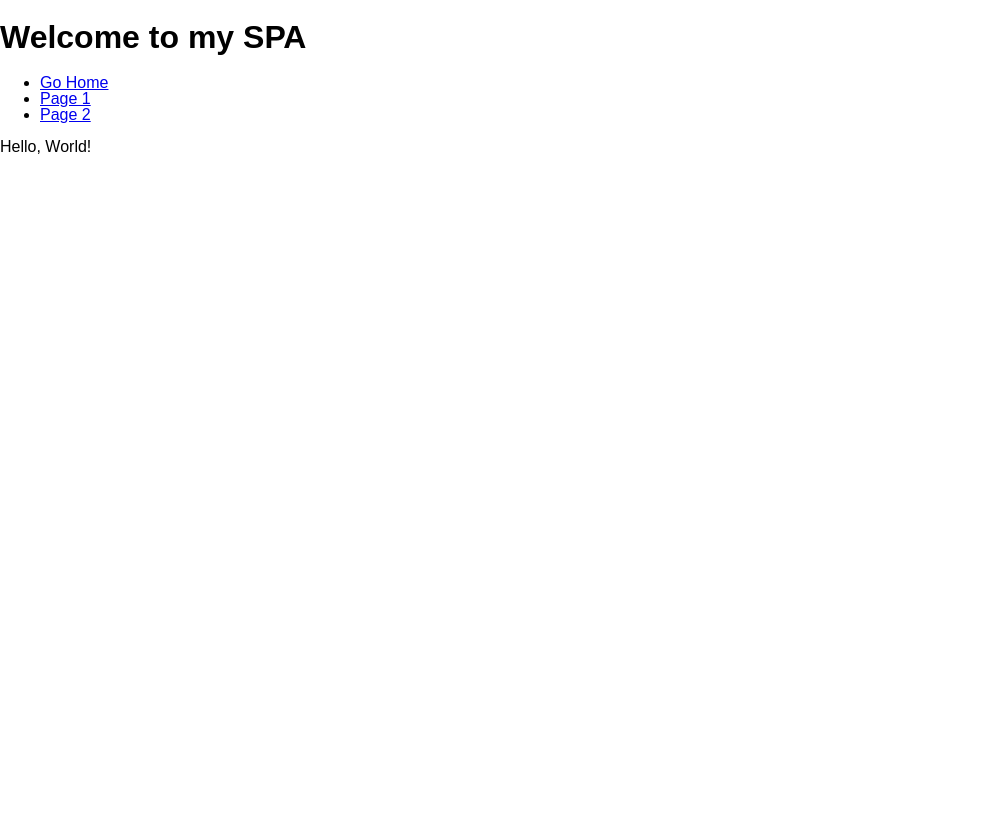
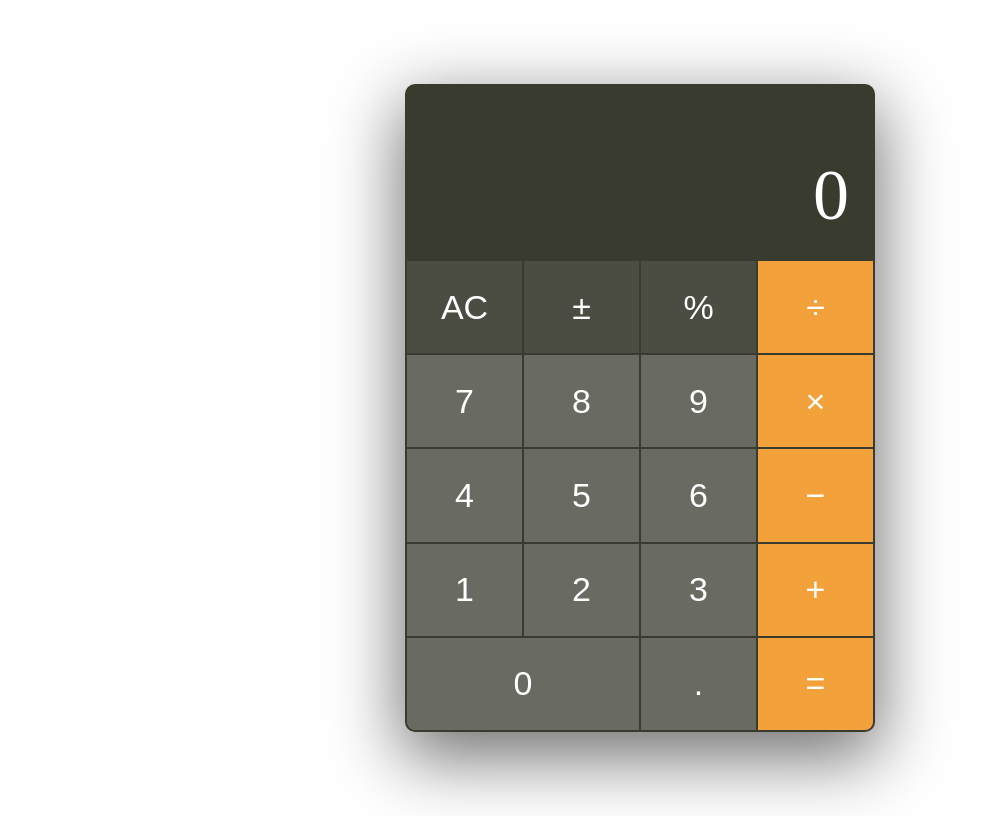
Before and after one commit to Breadkenty/07-05-calculating-hooks, a React (Create React App) app: page / in a window 1280 px wide. Shown: the whole page, without its empty margins (0-988 px from the left). Built offline with nearby package versions, Linux system fonts and the light colour scheme.

Commit message:
HTML and CSS styling import

```diff
--- a/src/App.jsx
+++ b/src/App.jsx
@@ -8,28 +8,32 @@
 function App() {
   return (
     <Router>
-      <header>
-        <h1>Welcome to my SPA</h1>
-        <nav>
-          <ul>
-            <li>
-              <Link to="/">Go Home</Link>
-            </li>
-            <li>
-              <Link to="/1">Page 1</Link>
-            </li>
-            <li>
-              <Link to="/2">Page 2</Link>
-            </li>
-          </ul>
-        </nav>
-      </header>
-      <Switch>
-        <Route exact path="/" component={HomePage}></Route>
-        <Route exact path="/1" component={Page}></Route>
-        <Route exact path="/2" component={Page2}></Route>
-        <Route path="*" component={NotFound}></Route>
-      </Switch>
+      <main>
+        <div class="calculator">
+          <div class="display">0</div>
+          <div class="buttons">
+            <button class="button fn">AC</button>
+            <button class="button fn">&#177;</button>
+            <button class="button fn">&#37;</button>
+            <button class="button op">&#247;</button>
+            <button class="button">7</button>
+            <button class="button">8</button>
+            <button class="button">9</button>
+            <button class="button op">&#215;</button>
+            <button class="button">4</button>
+            <button class="button">5</button>
+            <button class="button">6</button>
+            <button class="button op">&#8722;</button>
+            <button class="button">1</button>
+            <button class="button">2</button>
+            <button class="button">3</button>
+            <button class="button op">&#43;</button>
+            <button class="button x2">0</button>
+            <button class="button">.</button>
+            <button class="button op">&#61;</button>
+          </div>
+        </div>
+      </main>
     </Router>
   )
 }
--- a/src/index.css
+++ b/src/index.css
@@ -1,12 +1,67 @@
-:root {
-  font: 16px / 1 sans-serif;
+main {
+  height: 100vh;
+  display: flex;
+  justify-content: center;
+  align-items: center;
 }
 
-html {
-  height: 100%;
+.calculator {
+  height: 644px;
+  width: 466px;
+  background-color: #393b2f;
+  box-shadow: 0 22px 70px 4px rgba(0, 0, 0, 0.56);
+  border-radius: 10px;
+  overflow: hidden;
+  padding: 2px;
+  display: flex;
+  flex-direction: column;
 }
 
-body {
-  margin: 0;
-  min-height: 100%;
+.display {
+  margin-top: 44px;
+  padding: 24px;
+  font-size: 72px;
+  text-align: right;
+  color: white;
 }
+
+.buttons {
+  flex: 1;
+  display: grid;
+  grid-template-columns: repeat(4, 1fr);
+  grid-gap: 2px;
+}
+
+.button {
+  display: flex;
+  border: none;
+  justify-content: center;
+  align-items: center;
+  background-color: #696b62;
+  color: white;
+  font-size: 34px;
+}
+
+.button:active {
+  opacity: 60%;
+}
+
+.button.x2 {
+  grid-column: span 2;
+}
+
+.button.fn {
+  background-color: #4c4d42;
+}
+
+.button.op {
+  background-color: #f3a23b;
+}
+
+.button:nth-last-child(3) {
+  border-bottom-left-radius: 8px;
+}
+
+.button:last-child {
+  border-bottom-right-radius: 8px;
+}
```
